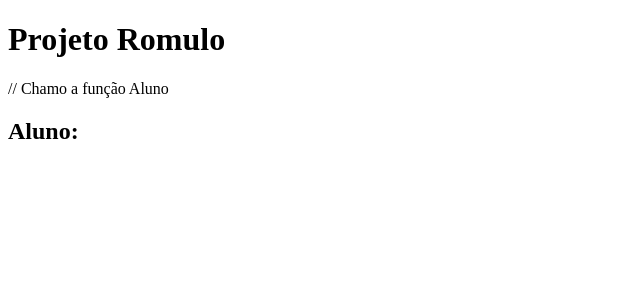
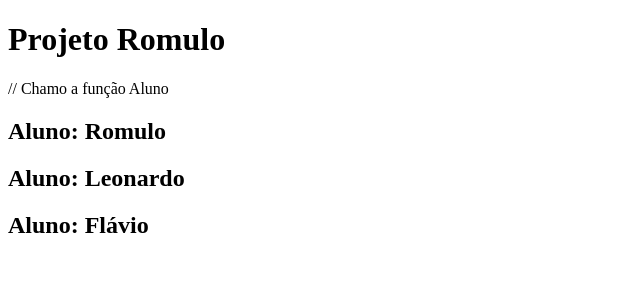
Before and after one commit to romulorosafullstack/2025-react-sujeito-programador, a React (Vite) app: page / in a window 1280 px wide. Shown: the top 300 px of the page, without its empty margins (0-640 px from the left). Built offline with nearby package versions, Linux system fonts and the light colour scheme.

Commit message:
App chamando Aluno passando valores de props

```diff
--- a/src/App.tsx
+++ b/src/App.tsx
@@ -14,7 +14,9 @@ export default function App() {
     <>
       <h1>Projeto Romulo</h1>
       // Chamo a função Aluno
-      <Aluno />
+      <Aluno nome = "Romulo" />
+      <Aluno nome = "Leonardo" />
+      <Aluno nome = "Flávio" />
     </>
   )
 }
```
